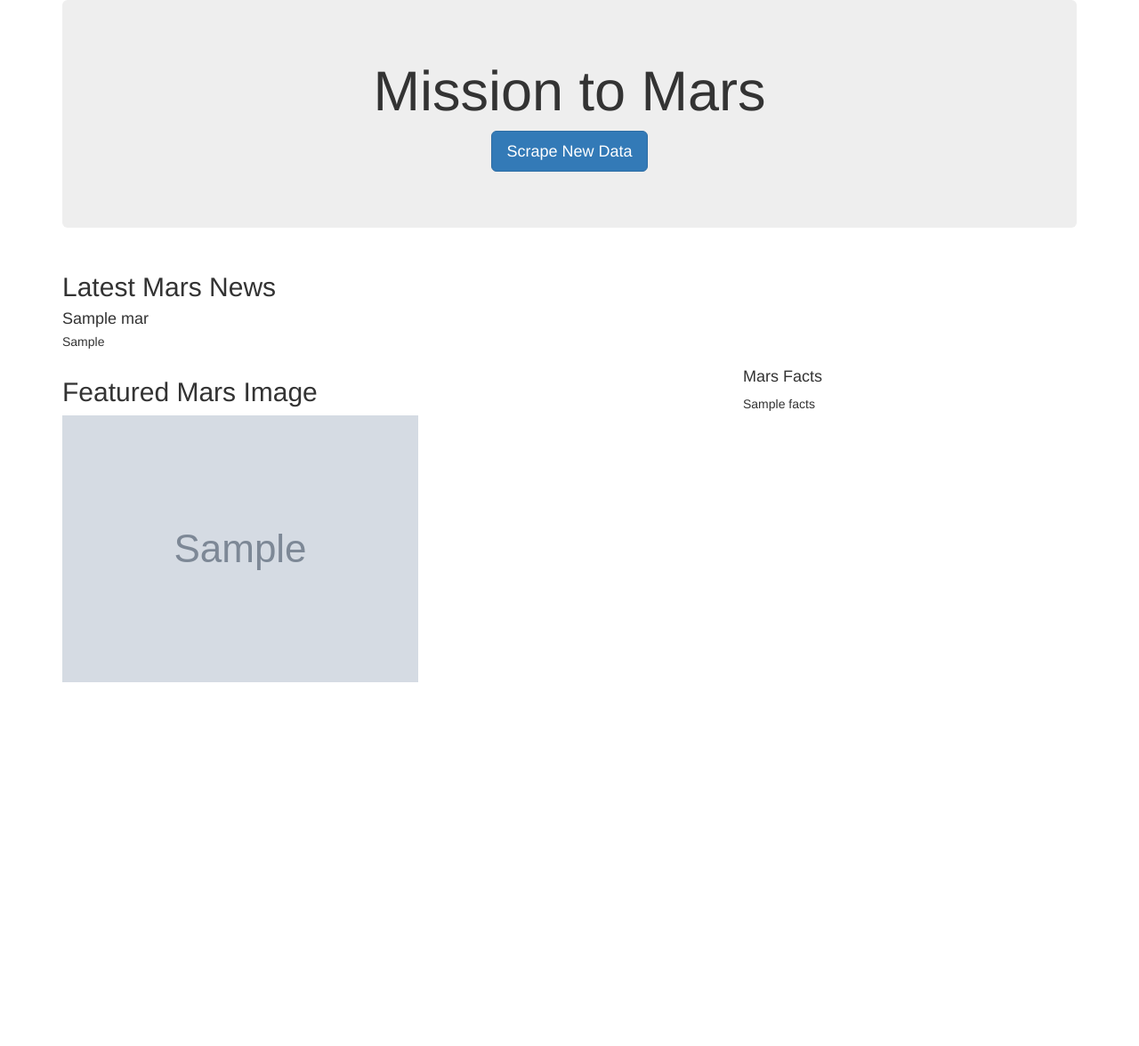
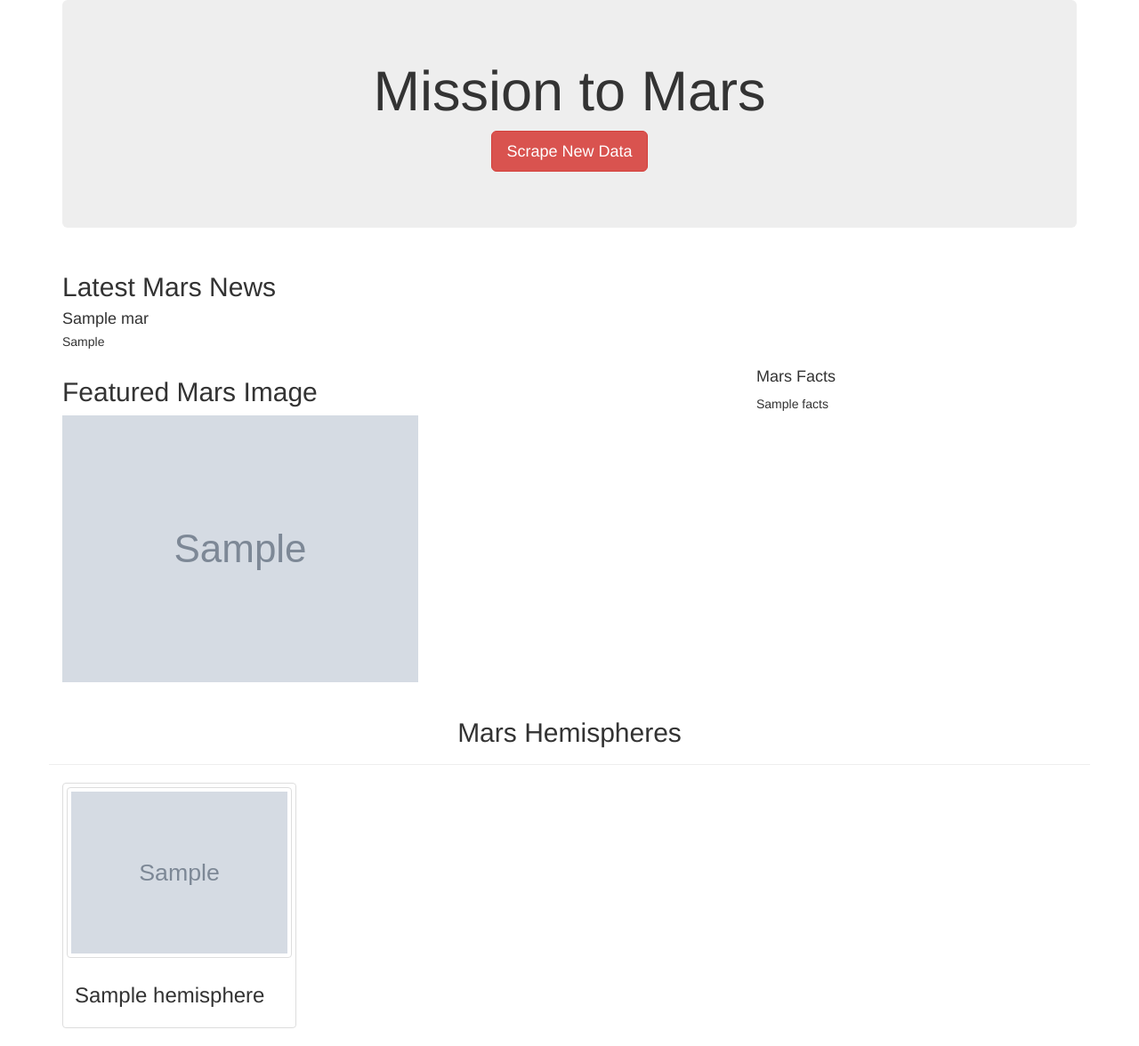
Before and after one commit to fofonotholt/Mission-to-Mars, a Flask app: page / in a window 1280 px wide. Shown: the whole page at 89% size. Before the commit the page ends 767 px from the top, so only its background shows below. Run offline with Flask 2, Linux system fonts and the light colour scheme; grey boxes marked "Sample" are stand-in pictures; a database or web service that is not in the repository returns one stand-in record (values such as "Sample title"); some libraries are stand-ins or nearby versions.

Commit message:
Uploading challenge files

```diff
--- a/templates/index.html
+++ b/templates/index.html
@@ -16,7 +16,7 @@
       <div class="jumbotron text-center">
         <h1>Mission to Mars</h1>
         <!-- Add a button to activate scraping script -->
-        <p><a class="btn btn-primary btn-lg" href="/scrape" role="button">Scrape New Data</a></p>
+        <p><a class="btn btn-danger btn-lg" href="/scrape" role="button">Scrape New Data</a></p>
       </div>
       <!-- Add section for Mars News -->
       <div class="row" id="mars-news">
@@ -43,10 +43,29 @@
         <div class="col-md-4">
           <!-- Mars Facts -->
           <div class="row" id="mars-facts">
-            <h4>Mars Facts</h4>
-            {{ mars.facts | safe }}
+            <div class="col-md-12">
+              <h4>Mars Facts</h4>
+              {{ mars.facts | safe }}
+            </div>
           </div>
         </div>
+      </div>
+      <!-- Section for Mars Hemispheres -->
+      <div class="row" id="mars-hemispheres">
+        <div class="page-header">
+          <h2 class="text-center">Mars Hemispheres</h2>
+        </div>
+
+        {% for hemisphere in mars.hemispheres %}
+        <div class="col-md-3">
+          <div class="thumbnail">
+            <img src="{{hemisphere.img_url | default('static/images/error.png', true)}}" alt="..." class="img-thumbnail">
+            <div class="caption">
+              <h3>{{hemisphere.title}}</h3>
+            </div>
+          </div>
+        </div>
+        {% endfor %}
       </div>
     </div>
   </body>
```
Also changed, not shown: scraping.py (+43 -20 lines), 4 other files.
